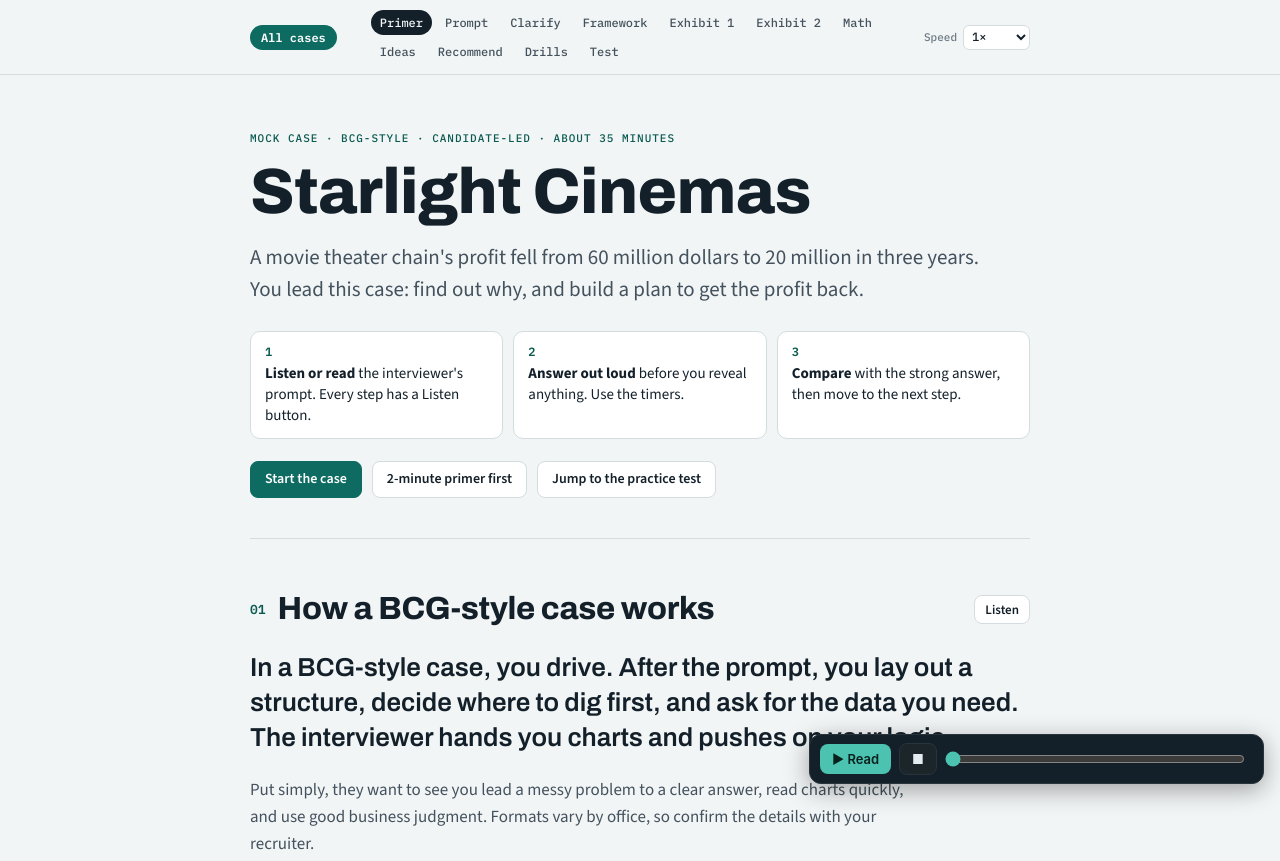
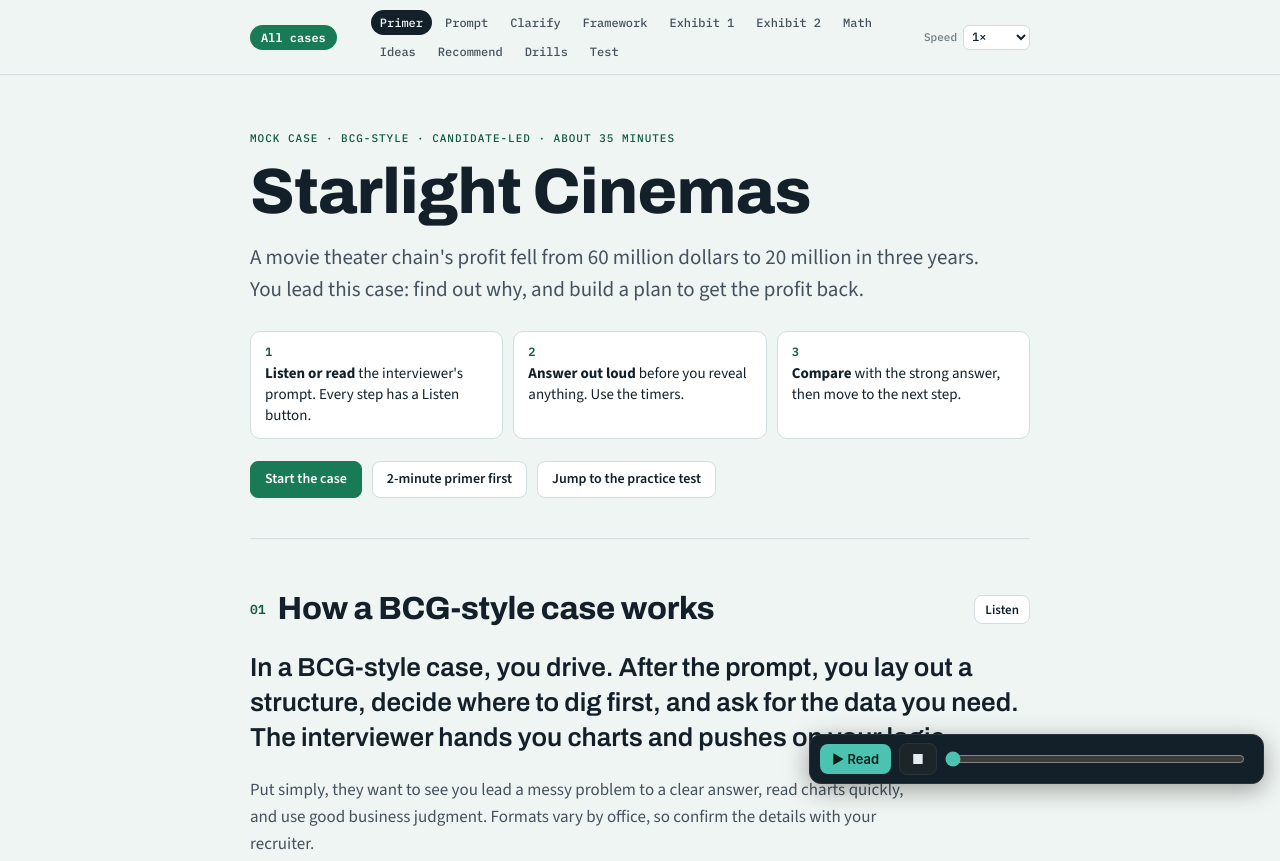
Before and after one commit to eiaceved/bcg-starlight-cinemas-case, a plain HTML site: page index.html in a window 1280 px wide. Shown: the top 861 px of the page. Drawn offline with nearby package versions, Linux system fonts and the light colour scheme.

Commit message:
Theme page colors to firm brand palette

```diff
--- a/index.html
+++ b/index.html
@@ -8,8 +8,8 @@
 /* Layout: one reading column (max 820px) under a sticky step rail. Every step runs the same loop:
    interviewer prompt -> your move -> reveal a strong answer. Exhibits sit inside the column like workpapers. */
 :root{
-  --bg:#f2f5f6; --surface:#ffffff; --surface-2:#e8eef0; --fg:#13202a; --fg-2:#44525d; --muted:#6c7a84; --line:#d4dce0;
-  --accent:#0d6b61; --accent-ink:#0a5a51; --accent-soft:#dbeeea; --on-accent:#ffffff;
+  --bg:#EFF5F2; --surface:#ffffff; --surface-2:#e8eef0; --fg:#13202a; --fg-2:#44525d; --muted:#6c7a84; --line:#d4dce0;
+  --accent:#197A56; --accent-ink:#115B41; --accent-soft:#DBEDE4; --on-accent:#FFFFFF;
   --s1:#2a78d6; --s2:#eb6834; --grid:#e2e8ea; --axis:#b6c1c7;
   --good:#0ca30c; --good-ink:#006300; --crit:#d03b3b; --crit-ink:#ad2828;
   --h1:#e6f0fc; --h2:#b7d3f6; --h3:#6da7ec; --h4:#2a78d6; --h5:#104281;
@@ -21,8 +21,8 @@
 }
 @media (prefers-color-scheme: dark){
   :root:not([data-theme="light"]){
-    --bg:#0d1215; --surface:#151c20; --surface-2:#1b252a; --fg:#e5ecef; --fg-2:#a8b4bb; --muted:#7c8992; --line:#29343a;
-    --accent:#4cc2b1; --accent-ink:#72d4c6; --accent-soft:#11302c; --on-accent:#06201c;
+    --bg:#0B1210; --surface:#151c20; --surface-2:#1b252a; --fg:#e5ecef; --fg-2:#a8b4bb; --muted:#7c8992; --line:#29343a;
+    --accent:#4FB98A; --accent-ink:#7ED3AE; --accent-soft:#0E2A20; --on-accent:#06130E;
     --s1:#3987e5; --s2:#d95926; --grid:#222c32; --axis:#3a464d;
     --good:#0ca30c; --good-ink:#3dc43d; --crit:#d03b3b; --crit-ink:#ff8484;
     --h1:#1a2531; --h2:#1c3c63; --h3:#22599b; --h4:#3987e5; --h5:#86b6ef;
@@ -31,8 +31,8 @@
   }
 }
 :root[data-theme="dark"]{
-  --bg:#0d1215; --surface:#151c20; --surface-2:#1b252a; --fg:#e5ecef; --fg-2:#a8b4bb; --muted:#7c8992; --line:#29343a;
-  --accent:#4cc2b1; --accent-ink:#72d4c6; --accent-soft:#11302c; --on-accent:#06201c;
+  --bg:#0B1210; --surface:#151c20; --surface-2:#1b252a; --fg:#e5ecef; --fg-2:#a8b4bb; --muted:#7c8992; --line:#29343a;
+  --accent:#4FB98A; --accent-ink:#7ED3AE; --accent-soft:#0E2A20; --on-accent:#06130E;
   --s1:#3987e5; --s2:#d95926; --grid:#222c32; --axis:#3a464d;
   --good:#0ca30c; --good-ink:#3dc43d; --crit:#d03b3b; --crit-ink:#ff8484;
   --h1:#1a2531; --h2:#1c3c63; --h3:#22599b; --h4:#3987e5; --h5:#86b6ef;
```
